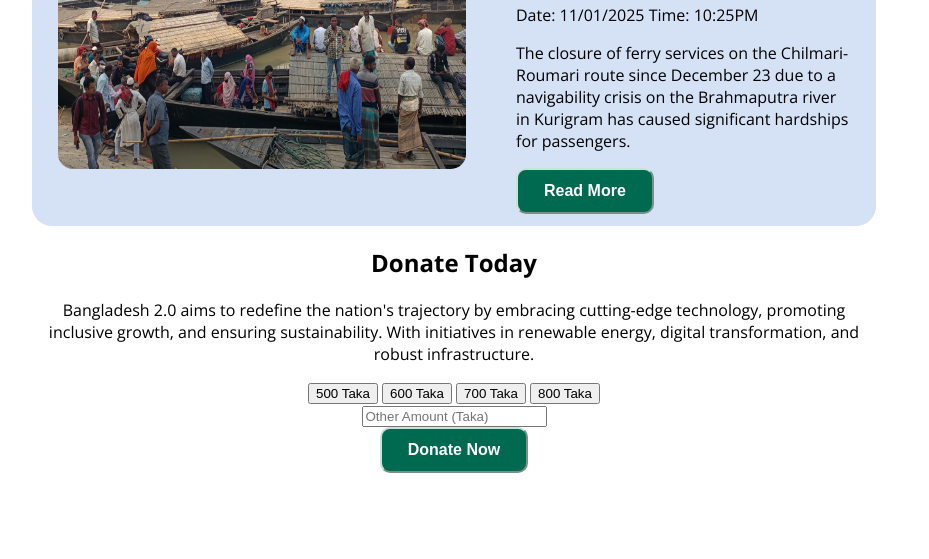
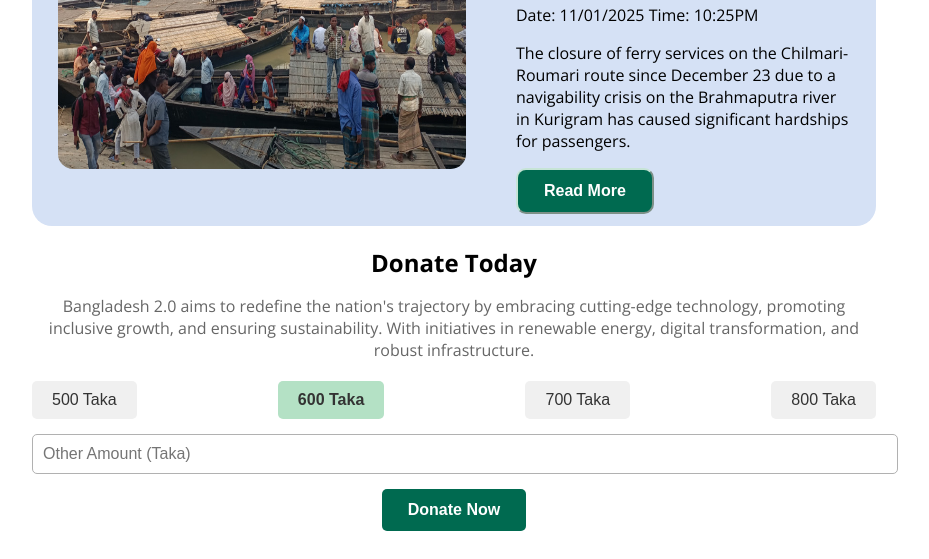
Before and after one commit to ashik-reza21/my-first-assignment, a plain HTML site: page index.html in a window 1280 px wide. Shown: the part 2530-3089 px from the top of the page, without its empty margins (186-1115 px from the left). Before the commit the page ends 3031 px from the top, so only its background shows below. Drawn offline with nearby package versions, Linux system fonts and the light colour scheme; a web font is replaced by a local one.

Commit message:
completed

```diff
--- a/index.html
+++ b/index.html
@@ -100,18 +100,18 @@
                     <button class="button-read-more">Read More</button>
                 </div>
             </div>
-<div class="donation-container">
+<div class="donation-section">
 <h1>Donate Today</h1>
     <p>Bangladesh 2.0 aims to redefine the nation's trajectory by embracing cutting-edge technology, promoting inclusive growth, and ensuring sustainability. With initiatives in renewable energy, digital transformation, and robust infrastructure.</p>
-    <button class="btn-1">500 Taka</button>
-    <button class="btn-2">600 Taka</button>
-    <button class="btn-3">700 Taka</button>
-    <button class="btn-4">800 Taka</button>
-    <form class="place-for-other-amount"> <input placeholder="Other Amount (Taka)"> <br>
-        <button class="button-donate-now">Donate Now</button>
-    </form>
-
-</div>
+    <div class="donation-options">
+        <button class="donation-button">500 Taka</button>
+        <button class="donation-button active">600 Taka</button>
+        <button class="donation-button">700 Taka</button>
+        <button class="donation-button">800 Taka</button>
+    </div>
+        <input type="text" class="coustom-amount"placeholder="Other Amount (Taka)">
+        <button class="submit-button">Donate Now</button>
+    </div>
 
         </section>
 
--- a/style.css
+++ b/style.css
@@ -20,6 +20,7 @@ nav {
     align-items: center;
     justify-content: space-between;
     margin: 10px 200px
+
 }
 
 .nav-title{
@@ -187,28 +188,68 @@ padding: 10px;
     margin: 10px 200px
 }
 
-.donation-container{
+.donation-section{
     text-align: center;
-    margin: 10px 200px;
+    margin: 10px 200px
+
+}
+.donation-section h1{
+    margin-bottom: 10px;
+}
+
+.donation-section p {
+    margin-bottom: 20px;
+    color: #666;
+}
+.donation-options {
+    display: flex;
+    justify-content: space-between;
+    gap: 50px;
+    margin-bottom: 15px;
+}
+.donation-button {
+    padding: 10px 20px;
+    background-color: #f0f0f0;
+    border: 1px #b4e1c5;
+    border-radius: 5px;
+    cursor: pointer;
+    font-size: 16px;
+    color: #333;
+    transition: background-color 0.3s ease;
+}
+.donation-button:hover {
+    background-color: #d9d9d9;
+    }
+
+.donation-button.active {
+    background-color: #b4e1c5;
+    font-weight: bold;
+}
+
+.coustom-amount {
+    width: 100%;
+    padding: 10px;
+    margin-bottom: 15px;
+    border: 1px solid #b1b1b1;
+    border-radius: 5px;
+    font-size: 16px;
+
+}
 
 
-}
-    /*
-    align-items: center;
-    justify-content: space-between;
+.submit-button{
     padding: 12px 26px;
-    margin: 10px 200px
-}
-    */
-
-
-
-.button-donate-now{
     background-color: #006a50;
+    color:#ffffff;
     font-weight: bold;
     font-size: 16px;
-    border-color: #c6e4d6;
-    color:#ffffff;
-    padding: 12px 26px;
-    border-radius: 10px;
+    border: none;
+    border-radius: 5px;
+    cursor: pointer;
+    transition: background-color 0.3s ease;
+
 }
+
+.submit-button:hover{
+    background-color: #1a6f1a;
+}
```
